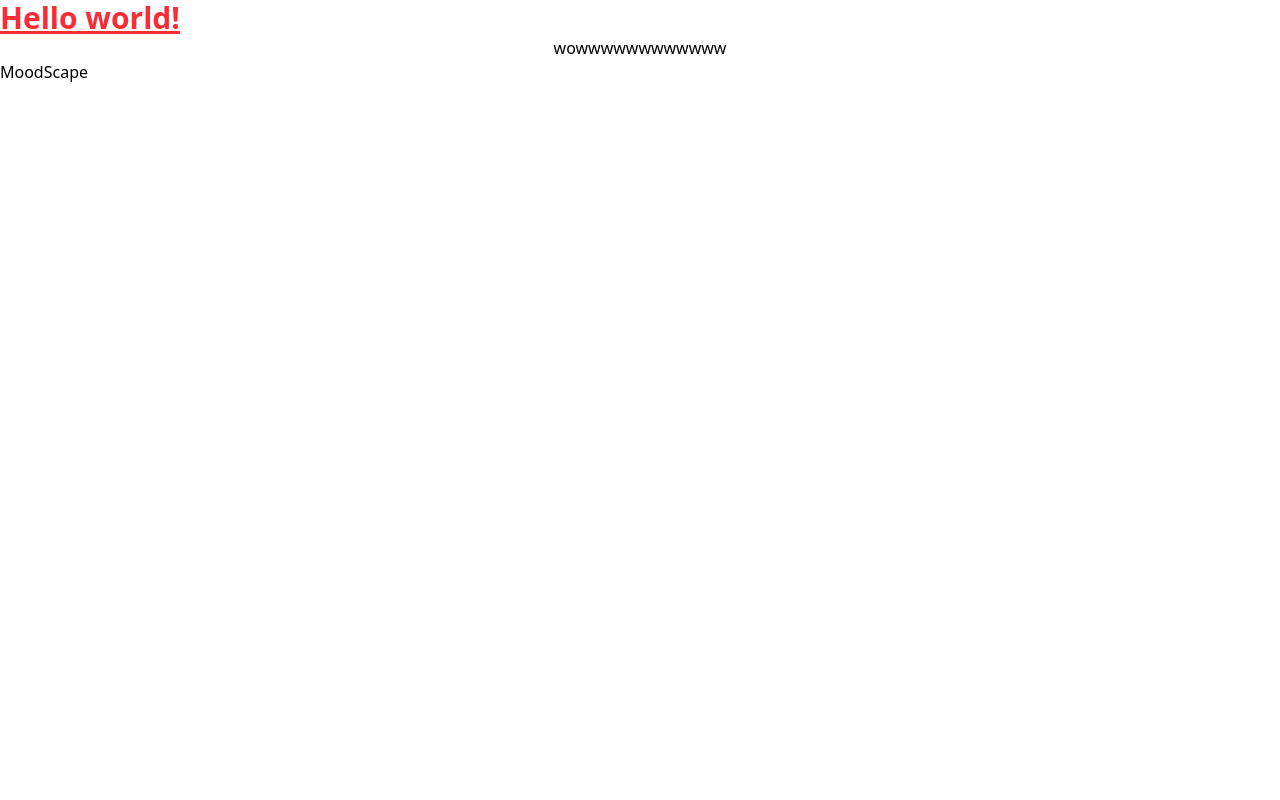
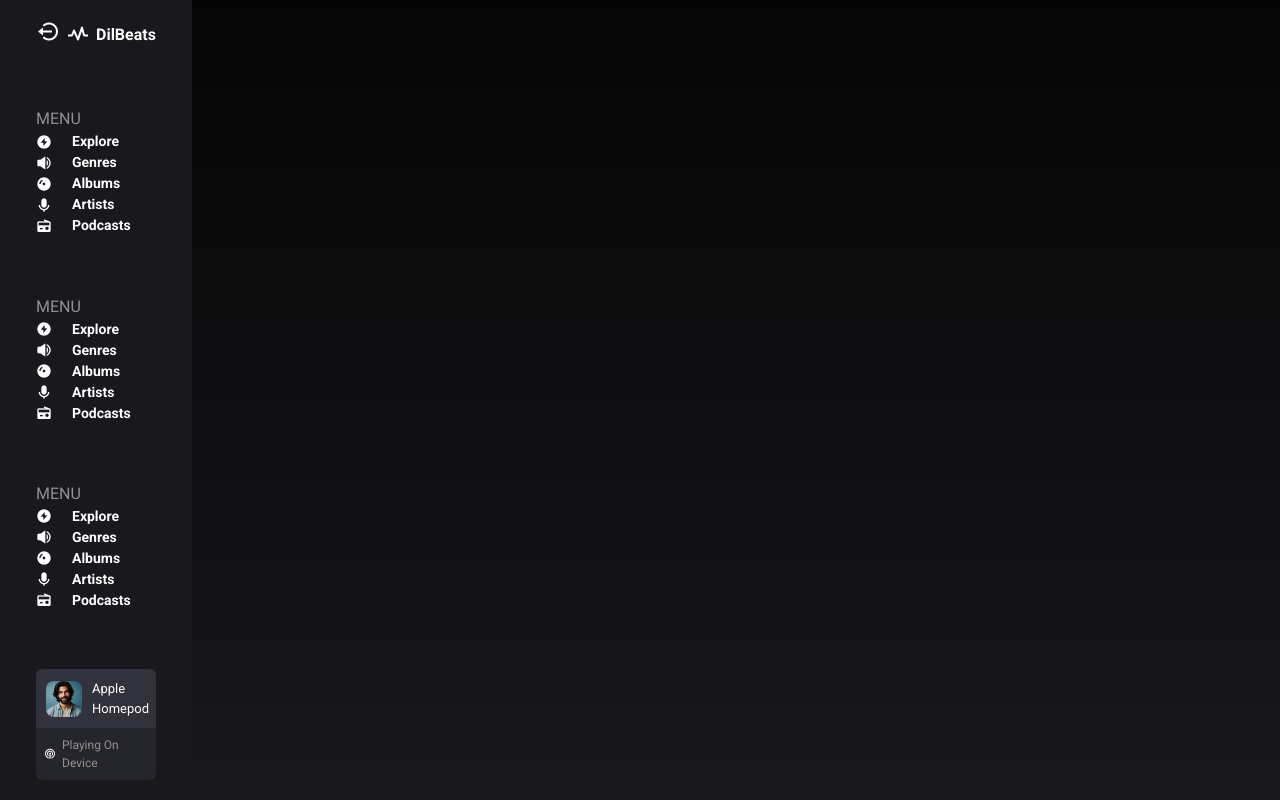
Before and after one commit to Reet-jirety/MicroserviceMoodScape, a React (Vite) app in the folder frontend/: page / in a window 1280 px wide. Built offline with nearby package versions, Linux system fonts and the light colour scheme.

Commit message:
MoodScape: Frontend:- Added multiple component and implemented Sidebar

```diff
--- a/frontend/index.html
+++ b/frontend/index.html
@@ -4,6 +4,7 @@
     <meta charset="UTF-8" />
     <link rel="icon" type="image/svg+xml" href="/vite.svg" />
     <meta name="viewport" content="width=device-width, initial-scale=1.0" />
+    <link href='https://unpkg.com/boxicons@2.1.4/css/boxicons.min.css' rel='stylesheet'>
     <title>MoodScape</title>
   </head>
   <body>
--- a/frontend/src/App.css
+++ b/frontend/src/App.css
@@ -0,0 +1,31 @@
+@import url('https://fonts.googleapis.com/css2?family=Roboto:wght@300;400;500;700;900&display=swap');
+
+/* Resetting styles and other CSS rules */
+* {
+    margin: 0;
+    /* padding: 0; */
+    box-sizing: border-box;
+    font-family: 'Roboto', sans-serif;
+}
+
+/* Other styles */
+a {
+    text-decoration: none;
+    color: #fff;
+}
+
+i {
+    color: #fff;
+    cursor: pointer;
+}
+
+img {
+    object-fit: cover;
+    object-position: top;
+    border-radius: 8px;
+}
+
+html, body {
+    background: linear-gradient(#050505, #18181d);
+    height: 100vh;
+}
--- a/frontend/src/App.jsx
+++ b/frontend/src/App.jsx
@@ -1,14 +1,11 @@
 import './App.css'
+import Home from './pages/home/Home'
 
 function App() {
 
   return (
     <>
-    <h1 className="text-3xl font-bold underline text-red-500">
-    Hello world!
-  </h1>
-  <p className='text-center'>wowwwwwwwwwwww</p>
-      MoodScape
+      <Home/>
     </>
   )
 }
--- /dev/null
+++ b/frontend/src/components/sidebar/Sidebar.jsx
@@ -0,0 +1,19 @@
+import Logo from "./logo/Logo";
+import Device from "./device/Device";
+import Menu from "./menu/Menu";
+
+function Sidebar() {
+  return (
+    // <div>
+      <aside className="sidebar h-screen bg-[#18181d] py-[20px] px-[36px] flex flex-col justify-between z-[10000] transition-all duration-600 ease-in-out">
+        <Logo />
+        <Menu />
+        <Menu />
+        <Menu />
+        <Device />
+      </aside>
+    // </div>
+  );
+}
+
+export default Sidebar;
--- /dev/null
+++ b/frontend/src/components/sidebar/device/Device.jsx
@@ -0,0 +1,25 @@
+import Current_png from "../../../assets/current.png";
+
+function Device() {
+  return (
+    <div className="playing">
+      {/* Top Section */}
+      <div className="bg-[#32323d] rounded-t-[6px] p-[10px] flex items-center gap-[10px] text-white text-[13px]">
+        <img src={Current_png} className="w-[36px] h-[36px]" />
+        <h4>
+          Apple
+          <br />
+          Homepod
+        </h4>
+      </div>
+
+      {/* Bottom Section */}
+      <div className="bg-[#25252d] rounded-b-[6px] p-[8px] flex items-center justify-center gap-[6px] text-[12px]">
+        <i className="bx bx-podcast text-[#919191]"></i>
+        <p className="text-[#919191]">Playing On Device</p>
+      </div>
+    </div>
+  );
+}
+
+export default Device;
--- /dev/null
+++ b/frontend/src/components/sidebar/logo/Logo.jsx
@@ -0,0 +1,13 @@
+function Logo() {
+    return (
+      <div className="flex items-center gap-[6px]">
+        <button className="menu-btn" id="menu-close">
+          <i className="bx bx-log-out-circle text-[24px] transition-all duration-300 ease-in-out"></i>
+        </button>
+        <i className="bx bx-pulse text-[24px] transition-all duration-300 ease-in-out"></i>
+        <a href="/" className="font-bold transition-all duration-300 ease-in-out text-white">DilBeats</a>
+      </div>
+    );
+  }
+
+  export default Logo;
--- /dev/null
+++ b/frontend/src/components/sidebar/menu/Menu.jsx
@@ -0,0 +1,31 @@
+function Menu() {
+    return (
+      <div className="menu mb-6">
+        <h5 className="text-[#919191] mb-[12px] uppercase">Menu</h5>
+        <ul className="list-none">
+          <li className="mb-[12px] flex items-center gap-[20px] cursor-pointer">
+            <i className="bx bxs-bolt-circle"></i>
+            <a href="#" className="text-[14px] font-bold transition-all duration-300 ease-in-out">Explore</a>
+          </li>
+          <li className="mb-[12px] flex items-center gap-[20px] cursor-pointer">
+            <i className="bx bxs-volume-full"></i>
+            <a href="#" className="text-[14px] font-bold transition-all duration-300 ease-in-out">Genres</a>
+          </li>
+          <li className="mb-[12px] flex items-center gap-[20px] cursor-pointer">
+            <i className="bx bxs-album"></i>
+            <a href="#" className="text-[14px] font-bold transition-all duration-300 ease-in-out">Albums</a>
+          </li>
+          <li className="mb-[12px] flex items-center gap-[20px] cursor-pointer">
+            <i className="bx bxs-microphone"></i>
+            <a href="#" className="text-[14px] font-bold transition-all duration-300 ease-in-out">Artists</a>
+          </li>
+          <li className="mb-[12px] flex items-center gap-[20px] cursor-pointer">
+            <i className="bx bxs-radio"></i>
+            <a href="#" className="text-[14px] font-bold transition-all duration-300 ease-in-out">Podcasts</a>
+          </li>
+        </ul>
+      </div>
+    );
+  }
+
+  export default Menu;
--- /dev/null
+++ b/frontend/src/pages/home/Home.css
@@ -0,0 +1,6 @@
+.container{
+    width: 100%;
+    display: grid;
+    grid-template-columns: 1fr 4fr 2fr;
+    background: linear-gradient(#050505, #18181d);;
+}
--- /dev/null
+++ b/frontend/src/pages/home/Home.jsx
@@ -0,0 +1,12 @@
+import Sidebar from "../../components/sidebar/Sidebar"
+
+function Home() {
+
+  return (
+    <div className="home_container w-full grid" style={{ gridTemplateColumns: "1fr 4fr 2fr", background: "linear-gradient(#050505, #18181d)" }}>
+      <Sidebar/>
+    </div>
+  )
+}
+
+export default Home
```
Also changed, not shown: frontend/src/assets/current.png (added), frontend/src/components/sidebar/device/Device.css (added), frontend/src/components/sidebar/logo/Logo.css (added), frontend/src/components/sidebar/menu/Menu.css (added), 1 other file (tests, documents, lock files or other folders).
